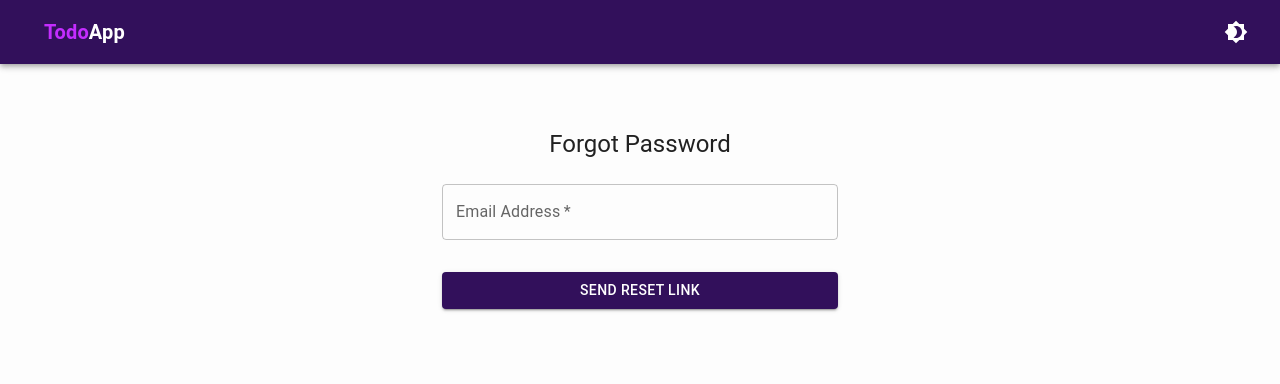
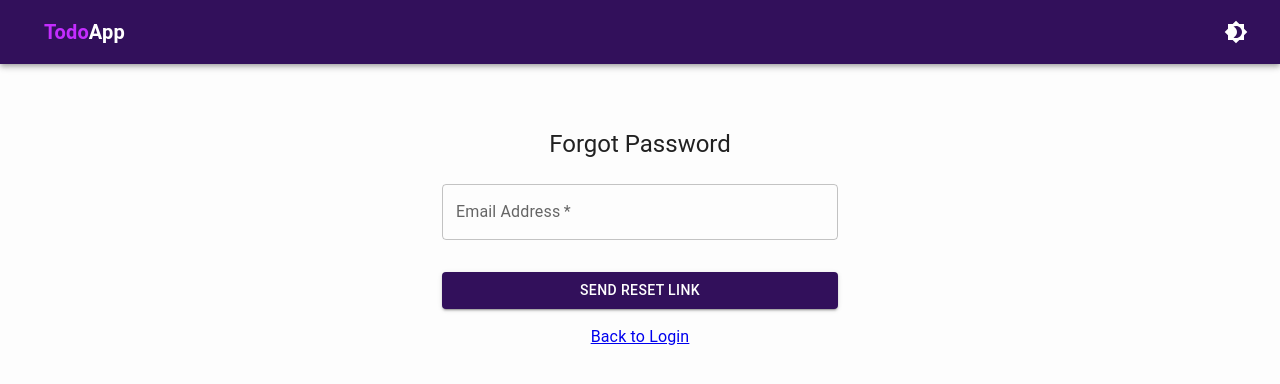
Before and after one commit to Ramosh99/OneBillionTech_ToDoApp, a React (Create React App) app in the folder client/: page /forgot-password in a window 1280 px wide. Shown: the top 384 px of the page. Built offline with nearby package versions, Linux system fonts and the light colour scheme.

Commit message:
feat: enhance user experience by adding a back to login link on Forgot Password page; improve error handling in Login component

```diff
--- a/client/src/Pages/ForgotPassword.jsx
+++ b/client/src/Pages/ForgotPassword.jsx
@@ -52,6 +52,9 @@ const ForgotPassword = () => {
             {loading ? 'Sending...' : 'Send Reset Link'}
           </Button>
         </Box>
+        <Typography>
+          <a href="/">Back to Login</a>
+        </Typography>
       </Box>
     </Container>
   );
--- a/client/src/Pages/Login.jsx
+++ b/client/src/Pages/Login.jsx
@@ -2,7 +2,6 @@ import { useEffect, useState } from 'react';
 import { useNavigate, Link } from 'react-router-dom';
 import { TextField, Button, Box, Typography, Container, Alert } from '@mui/material';
 import AuthService from '../services/AuthService';
-import toast, { Toaster } from 'react-hot-toast';
 
 const Login = () => {
   const [formData, setFormData] = useState({
@@ -29,10 +28,9 @@ const Login = () => {
     try {
       const response = await AuthService.login(formData);
       AuthService.setToken(response.token);
-      toast.success('Login successful!');
       navigate('/dashboard');
     } catch (err) {
-      toast.error('Login failed \n please check your credentials');
+      setError('Login failed - please check your credentials');
     } finally {
       setLoading(false);
     }
@@ -40,11 +38,10 @@ const Login = () => {
 
   return (
     <Container maxWidth="xs">
-      <Toaster position="top-center" />
       <Box sx={{ mt: 8, display: 'flex', flexDirection: 'column', alignItems: 'center' }}>
         <Typography component="h1" variant="h5" sx={{fontWeight:'bold'}}><span style={{ color: '#c42cff' }}>Log</span>in</Typography>
 
-        {/* {error && <Alert severity="error" sx={{ mt: 2, width: '100%' }}>{error}</Alert>} */}
+        {error && <Alert severity="error" sx={{ mt: 2, width: '100%' }}>{error}</Alert>}
 
         <Box component="form" onSubmit={handleSubmit} sx={{ mt: 1 }}>
           <TextField
--- a/client/src/Pages/Tasks.jsx
+++ b/client/src/Pages/Tasks.jsx
@@ -19,7 +19,6 @@ const Tasks = () => {
 
 
   useEffect(() => {
-    // const token = localStorage.getItem('token');
     const token = AuthService.getToken();
     if (!token) {
       navigate('/');
--- a/client/src/components/Navbar.jsx
+++ b/client/src/components/Navbar.jsx
@@ -1,5 +1,5 @@
 import {LogoutRounded,SupervisedUserCircleOutlined, Menu as MenuIcon} from "@mui/icons-material";
-import {AppBar,Toolbar,Typography,Button,Box,MenuItem,IconButton,Menu, Drawer, List, ListItem, ListItemText, ListItemIcon} from "@mui/material";
+import {AppBar,Toolbar,Typography,Button,Box,MenuItem,IconButton,Menu, Drawer, List, ListItem, ListItemText} from "@mui/material";
 import { Link } from "react-router-dom";
 import { useState } from "react";
 import { useDispatch, useSelector } from "react-redux";
```
